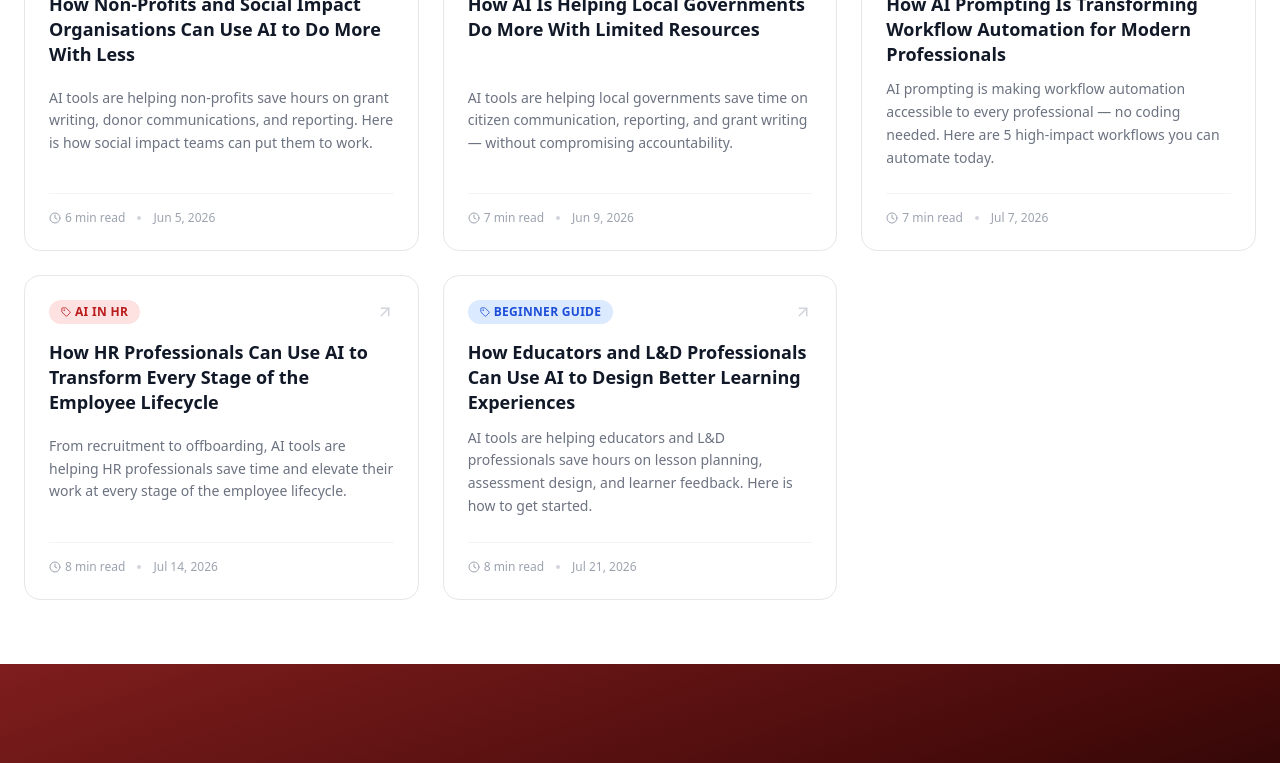
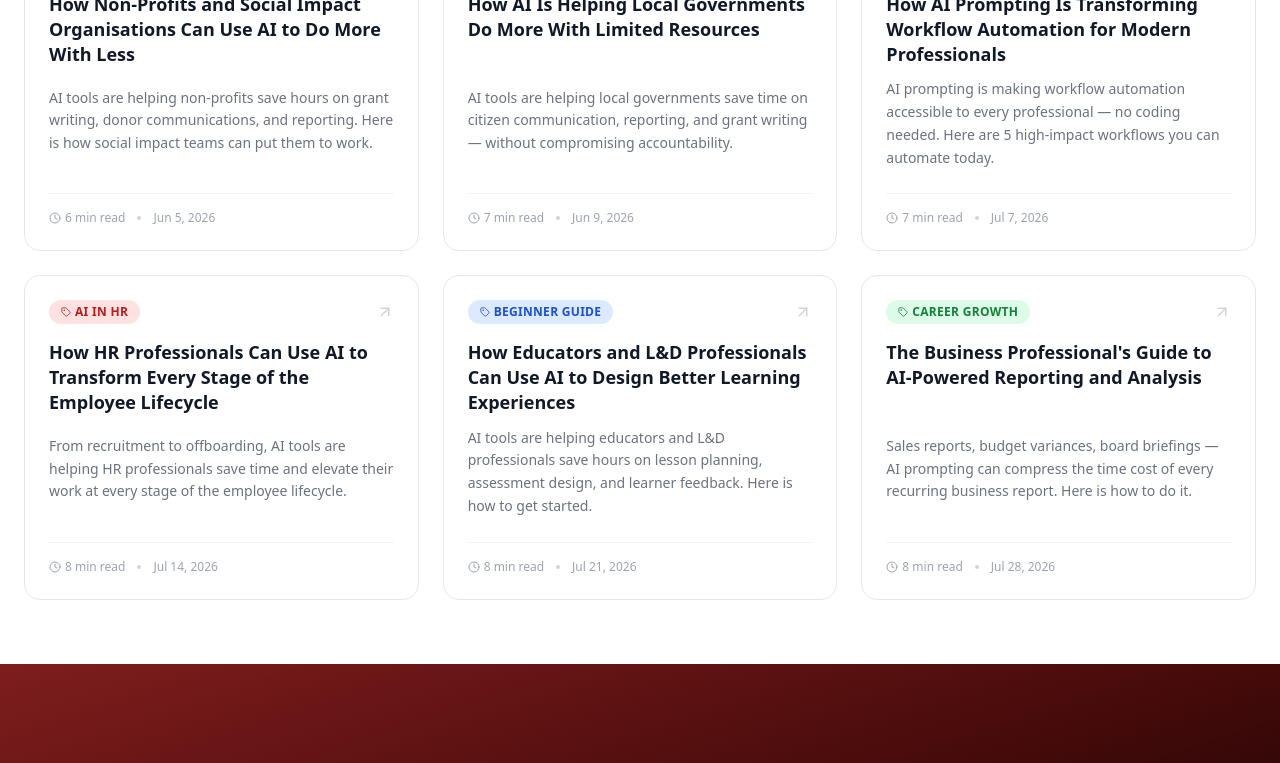
Before and after one commit to shiromys/AICourseHubPro, a React (Vite) app in the folder frontend/: page /blog in a window 1280 px wide. Shown: the part 1603-2366 px from the top of the page. Built offline with nearby package versions, Linux system fonts and the light colour scheme; no server answers.

Commit message:
added the next blog

```diff
--- a/frontend/src/pages/Blog.jsx
+++ b/frontend/src/pages/Blog.jsx
@@ -100,6 +100,16 @@ const articles = [
     readTime: '8 min read',
     date: 'Jul 21, 2026',
     slug: 'how-educators-ld-professionals-use-ai-learning-design',
+    featured: false,
+  },
+  {
+    id: 10,
+    title: "The Business Professional's Guide to AI-Powered Reporting and Analysis",
+    excerpt: 'Sales reports, budget variances, board briefings — AI prompting can compress the time cost of every recurring business report. Here is how to do it.',
+    category: 'Career Growth',
+    readTime: '8 min read',
+    date: 'Jul 28, 2026',
+    slug: 'business-guide-ai-powered-reporting-analysis',
     featured: false,
   },
   // ── Add new articles below this line ──────
```
